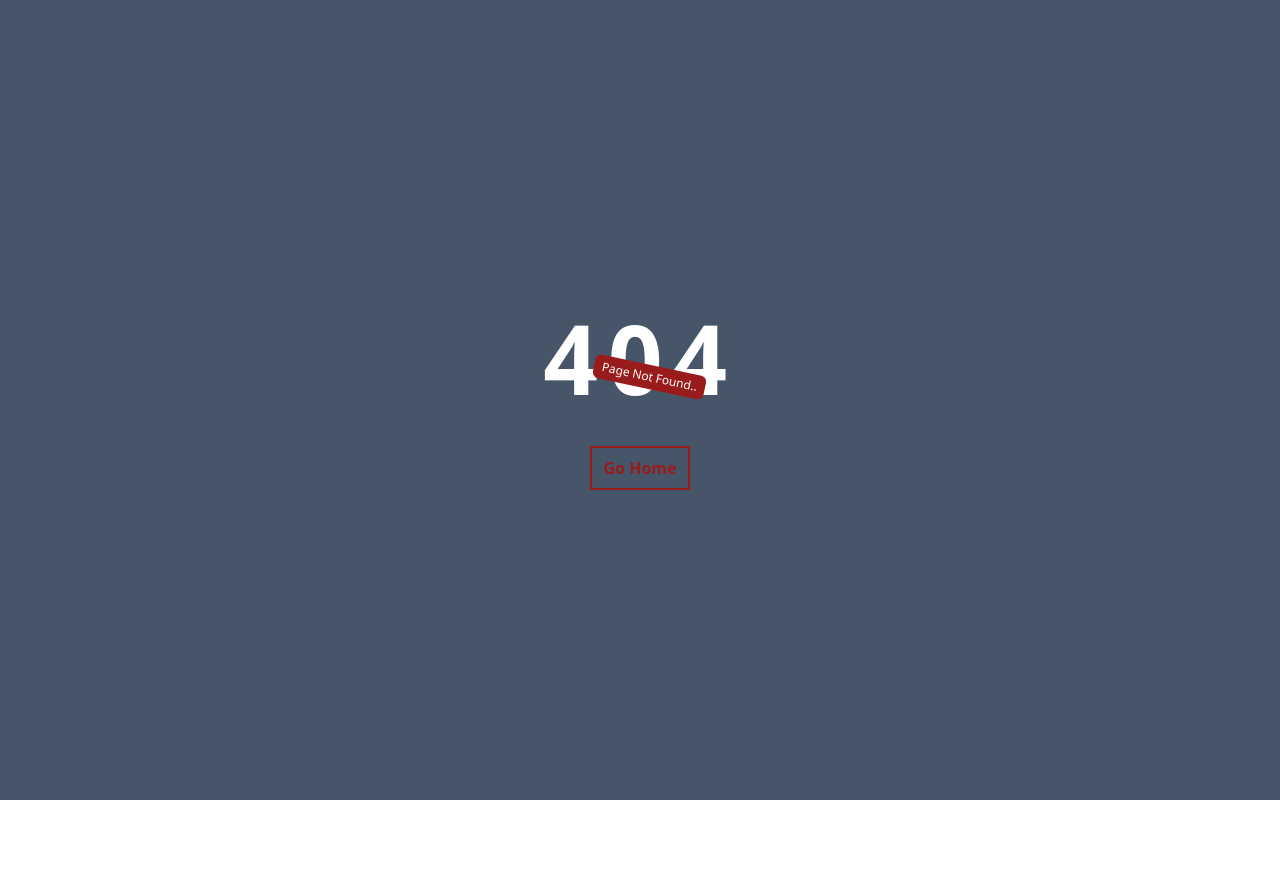
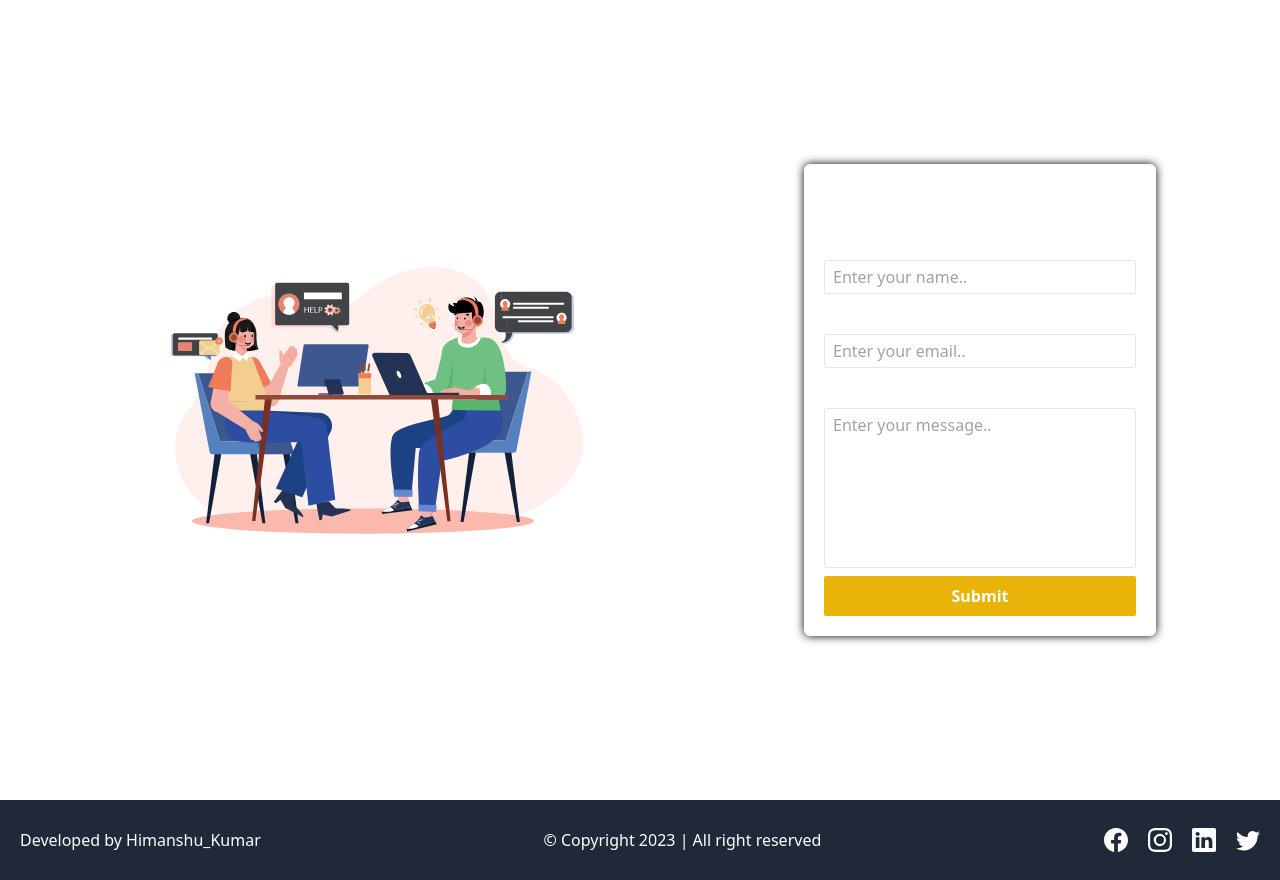
Before and after one commit to Himanshu4313/LMS_Client, a React (Vite) app: page /contactUs in a window 1280 px wide. Before the commit this address had no page. Before the commit the page ends 800 px from the top, so only its background shows below. Built offline with nearby package versions, Linux system fonts and the light colour scheme.

Commit message:
complete contactus page

```diff
--- a/src/App.jsx
+++ b/src/App.jsx
@@ -3,6 +3,7 @@ import './App.css';
 import { Route, Routes } from 'react-router-dom';
 
 import AboutUsPage from './Pages/AboutUsPage';
+import ContactUs from './Pages/ContactUs';
 import CourseList from './Pages/Courses/CourseList';
 import HomePage from './Pages/HomePage';
 import LoginPage from './Pages/LoginPage';
@@ -17,6 +18,7 @@ function App() {
         <Route path='/' element={<HomePage/>}/>
         <Route path='/aboutUS' element={<AboutUsPage/>}/>
         <Route path='/course' element={<CourseList/>}/>
+        <Route path='/contactUs' element={<ContactUs/>}/>
 
         <Route path='/signup' element={<SingUpPage/>}/>
         <Route path='/login' element={<LoginPage/>}/>
--- /dev/null
+++ b/src/Helpers/regExrMatcher.js
@@ -0,0 +1,7 @@
+export const isEmailValid = (string) => {
+       return string.match(/^(([^<>()[\]\\.,;:\s@"]+(\.[^<>()[\]\\.,;:\s@"]+)*)|.(".+"))@((\[[0-9]{1,3}\.[0-9]{1,3}\.[0-9]{1,3}\.[0-9]{1,3}\])|(([a-zA-Z\-0-9]+\.)+[a-zA-Z]{2,}))$/);
+}
+export const isPasswordValid = (string) => {
+
+      return string.match(/^(?=.*[0-9])(?=.*[!@#$%^&*])[a-zA-Z0-9!@#$%^&*]{6,16}$/);
+}
--- a/src/Layouts/HomeLayout.jsx
+++ b/src/Layouts/HomeLayout.jsx
@@ -11,15 +11,15 @@ function HomeLayout({ children }) {
     const navigate = useNavigate();
     const dispatch = useDispatch();
     // for checking if user id loggedIn
-    const isLoggedIn = useSelector((state) => state ?.auth ?.isLoggedIn);
+    const isLoggedIn = useSelector((state) => state?.auth?.isLoggedIn);
 
     // for displaying the option acc to role
     const role = useSelector((state) => state?.auth?.role);
 
-   async function handleLogout(e){
+    async function handleLogout(e) {
         e.preventDefault();
         const res = await dispatch(logout());
-        if(res?.payload?.success)
+        if (res?.payload?.success)
             navigate("/");
     }
 
@@ -65,7 +65,7 @@ function HomeLayout({ children }) {
                                 <Link to={"/"}>Home</Link>
                             </li>
 
-                              { isLoggedIn && role === "ADMIN" && (
+                            {isLoggedIn && role === "ADMIN" && (
                                 <li>
                                     <Link to={"/admin/dasboard"}>Admin DashBoard</Link>
                                 </li>
@@ -99,8 +99,10 @@ function HomeLayout({ children }) {
                                 </li>
                             )}
                             {isLoggedIn && (
+
                                 <li>
-                                <div className='w-full flex justify-center item-center '>
+                                    <div className='w-full flex justify-center item-center flex-col md:flex-row lg:flex-row'>
+
                                         <button className=' btn-primary px-4 py-1 font-semibold rounded-md w-full '>
                                             <Link to={"/userprofile"}>
                                                 Profile
@@ -112,6 +114,7 @@ function HomeLayout({ children }) {
                                             </Link>
                                         </button>
                                     </div>
+
                                 </li>
                             )}
 
@@ -121,7 +124,7 @@ function HomeLayout({ children }) {
 
                 {children}
 
-              <Footer/>
+                <Footer />
             </div>
         </>
     );
--- /dev/null
+++ b/src/Pages/ContactUs.jsx
@@ -0,0 +1,122 @@
+import { useState } from 'react';
+import toast from 'react-hot-toast';
+
+import contactImage from '../assets/Image/contactImage.svg';
+import axiosInstance from '../Helpers/axiosInstances';
+import { isEmailValid, isPasswordValid } from '../Helpers/regExrMatcher';
+import HomeLayout from "../Layouts/HomeLayout";
+function ContactUs() {
+
+    const [userInput, setUserinput] = useState({
+        name: "",
+        email: "",
+        message: "",
+    });
+
+    function handleUserInput(event) {
+        event.preventDefault();
+
+        const { name, value } = event.target;
+        // console.log(name , value);
+        setUserinput({
+            ...userInput,
+            [name]: value,
+        })
+    }
+
+   async  function onFormSubmit(event){
+          event.preventDefault();
+
+          if(!userInput.email || !userInput.name || !userInput.message){
+            toast.error("All fileds are mandatroy");
+          }
+          if(!isEmailValid(userInput.email)){
+            toast.error("Invaild Email");
+          }
+
+          try {
+            const response = axiosInstance.post("/contact" , userInput);
+            toast.promise(response , {
+                loading : "Submitting your message..",
+                success : "Form submitted successfully",
+                error : "Failed to submit the form"
+
+            });
+           const contactResponse =  await response;
+          if(contactResponse?.data?.success){
+                setUserinput({
+                    name: "",
+                    email: "",
+                    message: "",
+                })
+          }
+          } catch (error) {
+            toast.error("Operation Failed");
+          }
+   }
+    return (
+        <>
+            <HomeLayout>
+                <div className="min-h-[100vh] flex justify-center items-center lg:gap-40 ">
+                    <div className=' hidden md:hidden lg:block '>
+                        <img src={contactImage} alt="contactImage " />
+                    </div>
+
+
+                    <form
+                       noValidate
+                       onSubmit={onFormSubmit}
+                        className="flex flex-col justify-center items-center gap-2 text-white rounded-md shadow-[0_0_10px_black] w-[22rem] p-5 "
+                    >
+                        <h1 className="text-3xl font-semibold">Contact Form</h1>
+                        <div className='flex flex-col gap-1 w-full'>
+                            <label htmlFor="name" className='font-semibold text-xl'>Name</label>
+                            <input
+                                type="text"
+                                placeholder='Enter your name..'
+                                name='name'
+                                id='name'
+                                className='bg-transparent border px-2 py-1 rounded-sm'
+                                onChange={handleUserInput}
+                                value={userInput.name}
+                            />
+                        </div>
+                        <div className='flex flex-col gap-1 w-full'>
+                            <label htmlFor="email" className='font-semibold text-xl'>Email</label>
+                            <input
+                                type="email"
+                                placeholder='Enter your email..'
+                                name='email'
+                                id='email'
+                                className='bg-transparent border px-2 py-1 rounded-sm'
+                                onChange={handleUserInput}
+                                value={userInput.email}
+                            />
+                        </div>
+                        <div className='flex flex-col gap-1 w-full'>
+                            <label htmlFor="message" className='font-semibold text-xl'>Message</label>
+                            <textarea
+                                placeholder='Enter your message..'
+                                name='message'
+                                id='message'
+                                className='bg-transparent border px-2 py-1 rounded-sm resize-none h-40'
+                                onChange={handleUserInput}
+                                value={userInput.message}
+                            />
+                        </div>
+                        <div className='flex jsutify-center items-center gap-2 w-full'>
+
+                            <button type='submit'
+                                className='bg-yellow-500 px-3 py-2 text-white rounded-sm cursor-pointer font-semibold hover:bg-yellow-600 transition-all ease-in-out duration-200 w-full'
+                            >Submit</button>
+                        </div>
+                    </form>
+                </div>
+
+            </HomeLayout>
+
+        </>
+    )
+}
+
+export default ContactUs;
--- a/src/Pages/SignupPage.jsx
+++ b/src/Pages/SignupPage.jsx
@@ -4,6 +4,7 @@ import { BsPersonCircle } from "react-icons/bs";
 import { useDispatch } from "react-redux";
 import { Link, useNavigate } from "react-router-dom";
 
+import { isEmailValid, isPasswordValid } from "../Helpers/regExrMatcher";
 import HomeLayout from "../Layouts/HomeLayout";
 import { createAccount } from "../Redux/Slice/AuthSlice";
 
@@ -68,12 +69,12 @@ function SingUpPage() {
             return;
         }
         //valideters for email
-        if (!signupData.email.match(/^(([^<>()[\]\\.,;:\s@"]+(\.[^<>()[\]\\.,;:\s@"]+)*)|.(".+"))@((\[[0-9]{1,3}\.[0-9]{1,3}\.[0-9]{1,3}\.[0-9]{1,3}\])|(([a-zA-Z\-0-9]+\.)+[a-zA-Z]{2,}))$/)) {
+        if (!isEmailValid(signupData.email)) {
             toast.error('Please enter correct email');
             return;
         }
         //valideters for password
-        if (!signupData.password.match(/^(?=.*[0-9])(?=.*[!@#$%^&*])[a-zA-Z0-9!@#$%^&*]{6,16}$/)) {
+        if (!isPasswordValid(signupData.password)) {
             toast.error('Please choose strong password');
             return;
         }
```
Also changed, not shown: src/assets/Image/contactImage.svg (added). Lines whose indentation alone changed are shown as unchanged.
